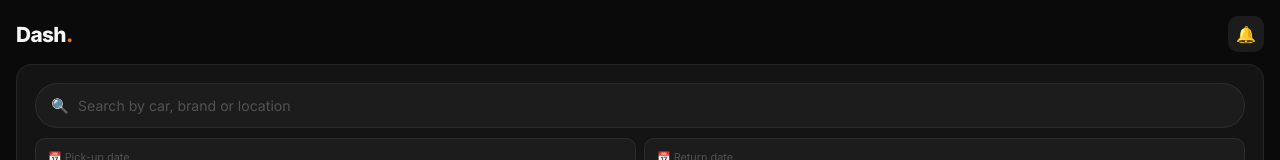
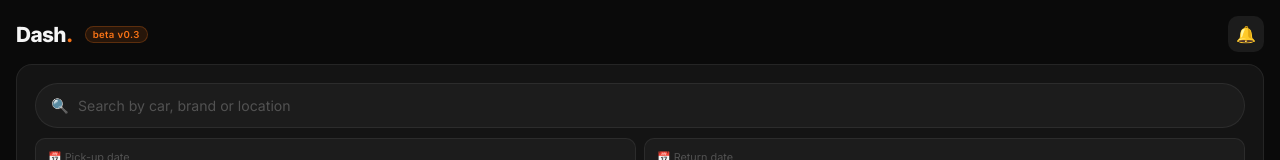
Before and after one commit to psshamshin/Dash-app, a React (Vite) app: page / in a window 1280 px wide. Shown: the top 160 px of the page. Built offline with nearby package versions, Linux system fonts and the light colour scheme; no server answers; the database is empty.

Commit message:
Add beta version badge next to logo

```diff
--- a/src/screens/BrowseScreen.jsx
+++ b/src/screens/BrowseScreen.jsx
@@ -43,6 +43,7 @@ export default function BrowseScreen({ user, onCarTap }) {
     <div className="screen fade-up">
       <div className="app-bar">
         <span className="logo">Dash<span>.</span></span>
+        <span style={{ fontSize: '0.6rem', fontWeight: 600, color: 'var(--accent)', background: 'var(--accent-dim)', border: '1px solid var(--accent-mid)', borderRadius: 100, padding: '2px 7px', letterSpacing: '0.04em', marginLeft: 2 }}>beta v0.3</span>
         <div style={{ flex: 1 }} />
         <button className="icon-btn">🔔</button>
       </div>
```
